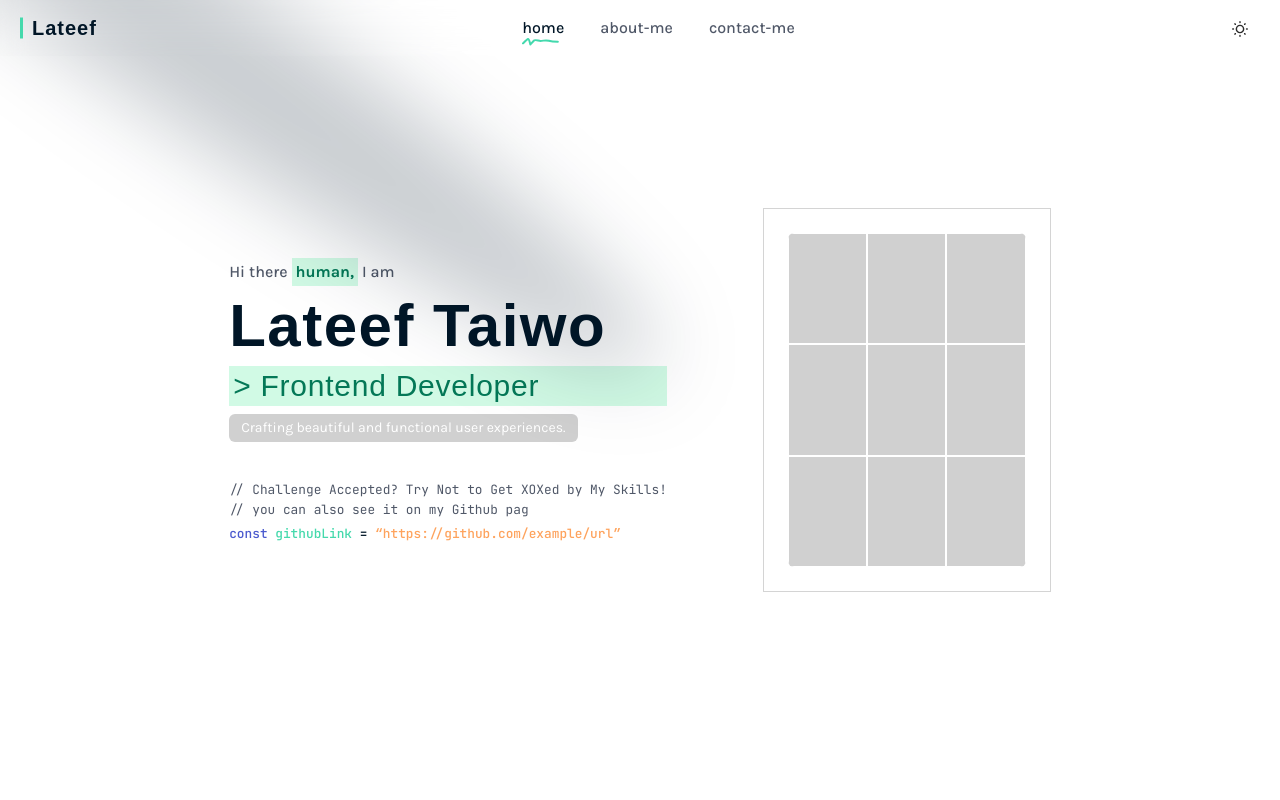
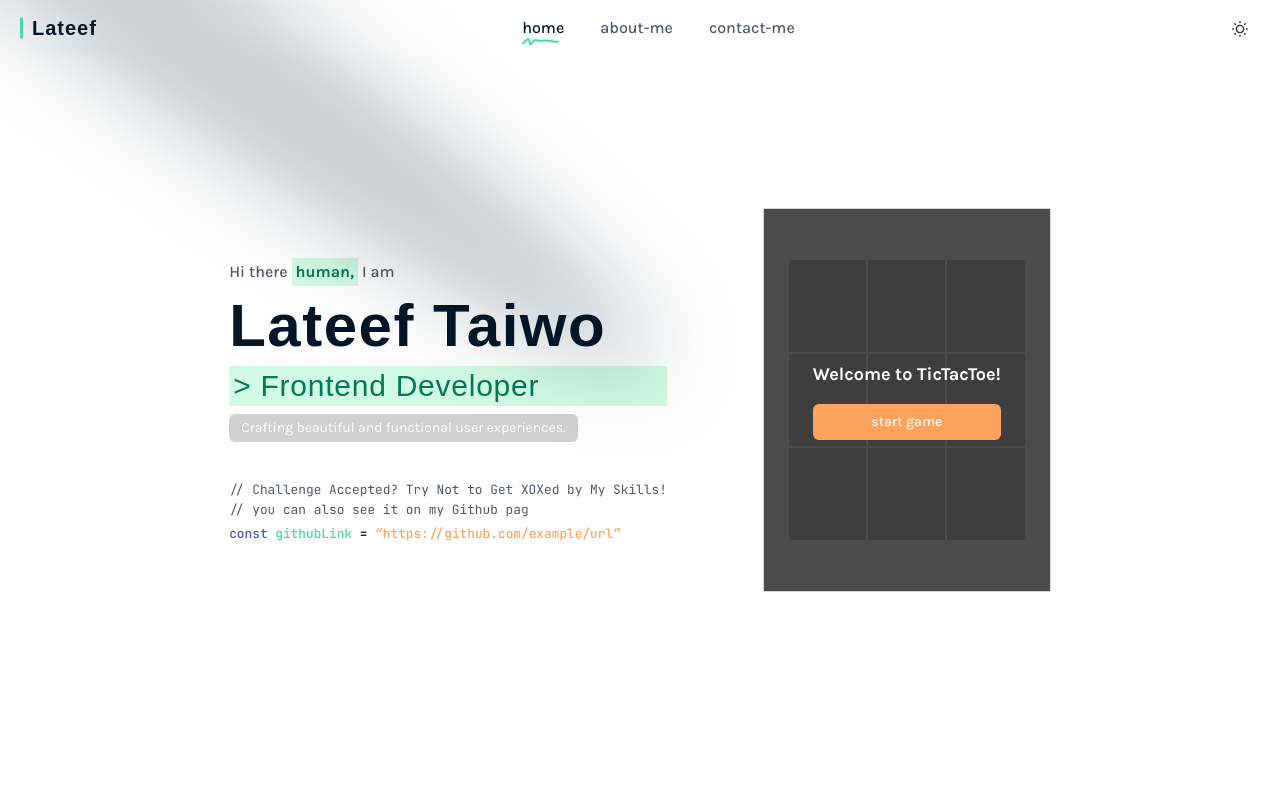
Before and after one commit to ayoblt/next-portfolio, a Next.js app: page / in a window 1280 px wide. Shown: the top 800 px of the page. Built offline with nearby package versions, Linux system fonts and the light colour scheme; a web font is replaced by a local one.

Commit message:
Done:TicTacToe v1

```diff
--- a/components/tic-tac-toe/index.tsx
+++ b/components/tic-tac-toe/index.tsx
@@ -1,22 +1,301 @@
+"use client";
+
+import { useEffect, useState } from "react";
+import { Button } from "../ui/button";
+import { cn } from "@/lib/utils";
+
 const TicTacToe = () => {
-  const boxCount = Array(9).fill(null);
+  const [player, setPlayer] = useState<string>("");
+  const [gameStarted, setGameStarted] = useState(false);
+  const [winner, setWinner] = useState<string | null>(null);
+
+  const [playerTurn, setPlayerTurn] = useState(false);
+  const [squares, setSquares] = useState(() => {
+    const savedState = localStorage.getItem("ticTacToeState");
+    if (savedState) {
+      const {
+        squares: savedSquares,
+        player: savedPlayer,
+        playerTurn: savedPlayerTurn,
+      } = JSON.parse(savedState);
+      setGameStarted(true);
+      setPlayerTurn(savedPlayerTurn);
+      setPlayer(savedPlayer);
+      return savedSquares;
+    }
+    return Array(9).fill(null);
+  });
+
+  useEffect(() => {
+    // Save game state to localStorage whenever it changes
+    localStorage.setItem(
+      "ticTacToeState",
+      JSON.stringify({ squares, player, playerTurn, winner })
+    );
+  }, [squares, player, playerTurn, winner]);
+
+  useEffect(() => {
+    if (calculateWinner(squares)) {
+      setWinner(calculateWinner(squares));
+      setGameStarted(false);
+    }
+    if (squares.every((element: string | null) => element !== null)) {
+      setWinner("draw");
+      setGameStarted(false);
+    }
+  }, [squares, player]);
+
+  useEffect(() => {
+    if (!player || !gameStarted) return;
+
+    const computer = player === "X" ? "O" : "X";
+    async function playComputer() {
+      await new Promise((resolve) => setTimeout(resolve, 500));
+      if (
+        calculateWinner(squares) ||
+        playerTurn ||
+        squares.every((element: string | null) => element !== null)
+      )
+        return;
+
+      const newSquares = [...squares];
+      const nextIdx = getManualNextMove(newSquares, player);
+
+      if (nextIdx) {
+        newSquares[nextIdx] = computer;
+      } else {
+        const availableSquares = newSquares.reduce((acc, val, index) => {
+          if (val === null) {
+            acc.push(index);
+          }
+          return acc;
+        }, []);
+        const randomIndex = Math.floor(Math.random() * availableSquares.length);
+        const randomPosition = availableSquares[randomIndex];
+        newSquares[randomPosition] = computer;
+      }
+
+      setSquares(newSquares);
+      setPlayerTurn(true);
+    }
+
+    playComputer();
+  }, [squares, playerTurn, gameStarted, player]);
+
+  const handleWinner = () => {
+    setWinner(null);
+    setSquares(Array(9).fill(null));
+    setPlayer("");
+    setGameStarted(true);
+  };
+
+  const handleGameStart = () => {
+    setPlayer("");
+    setSquares(Array(9).fill(null));
+    setGameStarted(true);
+  };
+
+  const handlePlayer = (value: string) => {
+    if (value === "X") {
+      setPlayer("X");
+      setPlayerTurn(true);
+    } else {
+      setPlayer("O");
+      setPlayerTurn(false);
+    }
+  };
+
+  const handleClick = (value: number) => {
+    if (calculateWinner(squares) || squares[value] || !playerTurn) return;
+
+    const newSquares = [...squares];
+
+    newSquares[value] = player;
+    setPlayerTurn(false);
+    setSquares(newSquares);
+  };
+
   return (
-    <div className="h-80 w-full sm:w-72 lg:h-96 bg-transparent border p-6 slideUp">
-      <div className="bg-backgroundDarker w-full h-full rounded-md overflow-hidden">
+    <div className="w-full sm:w-72 lg:h-96 bg-transparent border flex flex-col px-6 slideUp relative">
+      <div
+        className={cn(
+          "absolute bg-black opacity-70 inset-0 z-10",
+          player && gameStarted && "invisible"
+        )}
+      />
+      <div className="absolute grid place-content-center inset-x-0 justify-center top-1/2 -translate-y-1/2 z-20 space-y-4">
+        {winner ? (
+          <>
+            <p className="font-semibold text-white text-lg">
+              {winner === player
+                ? "You won 👏"
+                : winner === "draw"
+                ? "Draw"
+                : "Beat ya🤣😜! I won!!"}
+            </p>
+            <p>You wanna go again?😜</p>
+            <Button variant="secondary" className="" onClick={handleWinner}>
+              go again
+            </Button>
+          </>
+        ) : (
+          <>
+            {!gameStarted ? (
+              <>
+                <p className="font-semibold text-white text-lg">
+                  Welcome to TicTacToe!
+                </p>
+                <Button
+                  variant="secondary"
+                  className=""
+                  onClick={handleGameStart}
+                >
+                  start game
+                </Button>
+              </>
+            ) : (
+              <>
+                {!player && (
+                  <>
+                    <p className="font-semibold text-white text-lg">
+                      Choose your symbol
+                    </p>
+                    <div className="space-x-4">
+                      <Button
+                        variant="secondary"
+                        className=""
+                        onClick={() => handlePlayer("X")}
+                      >
+                        X
+                      </Button>
+                      <Button
+                        variant="secondary"
+                        className=""
+                        onClick={() => handlePlayer("O")}
+                      >
+                        O
+                      </Button>
+                    </div>
+                  </>
+                )}
+              </>
+            )}
+          </>
+        )}
+      </div>
+
+      <p
+        className={cn(
+          "font-medium text-headerFg text-[1.1rem] py-3 invisible",
+          player && "visible"
+        )}
+      >
+        You are player {player}
+      </p>
+
+      <div className="bg-backgroundDarker w-full h-80 rounded-md overflow-hidden">
         <ul className="grid grid-cols-3 grid-rows-3 w-full h-full">
-          {boxCount.map((_, idx) => (
-            <Box key={idx} />
+          {squares.map((value: string | null, idx: number) => (
+            <Square
+              index={idx}
+              value={value}
+              onSetSquare={handleClick}
+              key={idx}
+            />
           ))}
         </ul>
       </div>
+      <p
+        className={cn(
+          "font-medium text-headerFg text-[1.1rem] py-3 invisible",
+          playerTurn && "visible"
+        )}
+      >
+        Your turn
+      </p>
     </div>
   );
 };
 
-const Box = () => {
+const Square = ({
+  index,
+  value,
+  onSetSquare,
+}: {
+  index: number;
+  value: string | null;
+  onSetSquare: (value: number) => void;
+}) => {
   return (
-    <div className="w-full border border-white dark:border-border h-full bg-transparent cursor-pointer"></div>
+    <div
+      className="w-full border border-white dark:border-border h-full bg-transparent cursor-pointer grid place-items-center text-2xl font-bold"
+      onClick={() => onSetSquare(index)}
+    >
+      {value}
+    </div>
   );
 };
 
 export default TicTacToe;
+
+const handleComputer = (squares: string[] | null[], opponent: string) => {
+  const newSquares = [...squares];
+  let nextIdx = getManualNextMove(squares, opponent);
+
+  if (nextIdx) {
+    newSquares[nextIdx] = "O";
+  } else {
+    const availableSquares = newSquares.reduce((acc, val, index) => {
+      if (val === null) {
+        acc.push(index);
+      }
+      return acc;
+    }, [] as number[]);
+    const randomIndex = Math.floor(Math.random() * availableSquares.length);
+    newSquares[randomIndex] = "O";
+  }
+  return newSquares;
+};
+
+const lines = [
+  [0, 1, 2],
+  [3, 4, 5],
+  [6, 7, 8],
+  [0, 3, 6],
+  [1, 4, 7],
+  [2, 5, 8],
+  [0, 4, 8],
+  [2, 4, 6],
+];
+
+function getManualNextMove(squares: string[] | null[], player: string) {
+  for (let i = 0; i < lines.length; i++) {
+    const [a, b, c] = lines[i];
+    const line = [squares[a], squares[b], squares[c]];
+    const computer = player === "X" ? "O" : "X";
+
+    if (
+      line.filter((val) => val === computer).length === 2 &&
+      line.includes(null)
+    ) {
+      return lines[i].find((index) => squares[index] === null);
+    }
+    if (
+      line.filter((val) => val === player).length === 2 &&
+      line.includes(null)
+    ) {
+      return lines[i].find((index) => squares[index] === null);
+    }
+  }
+
+  return null;
+}
+
+function calculateWinner(squares: string[] | null[]) {
+  for (const [a, b, c] of lines) {
+    if (squares[a] && squares[a] === squares[b] && squares[a] === squares[c]) {
+      return squares[a];
+    }
+  }
+  return null;
+}
```
